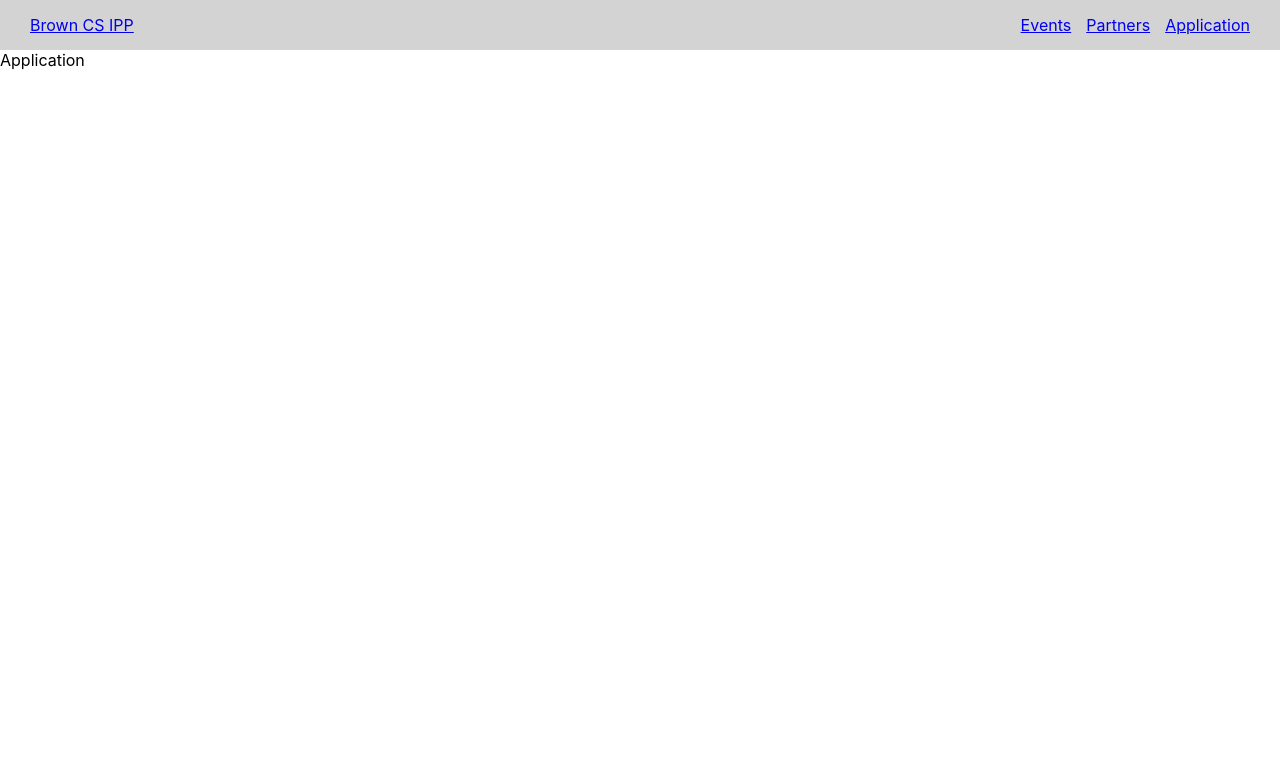
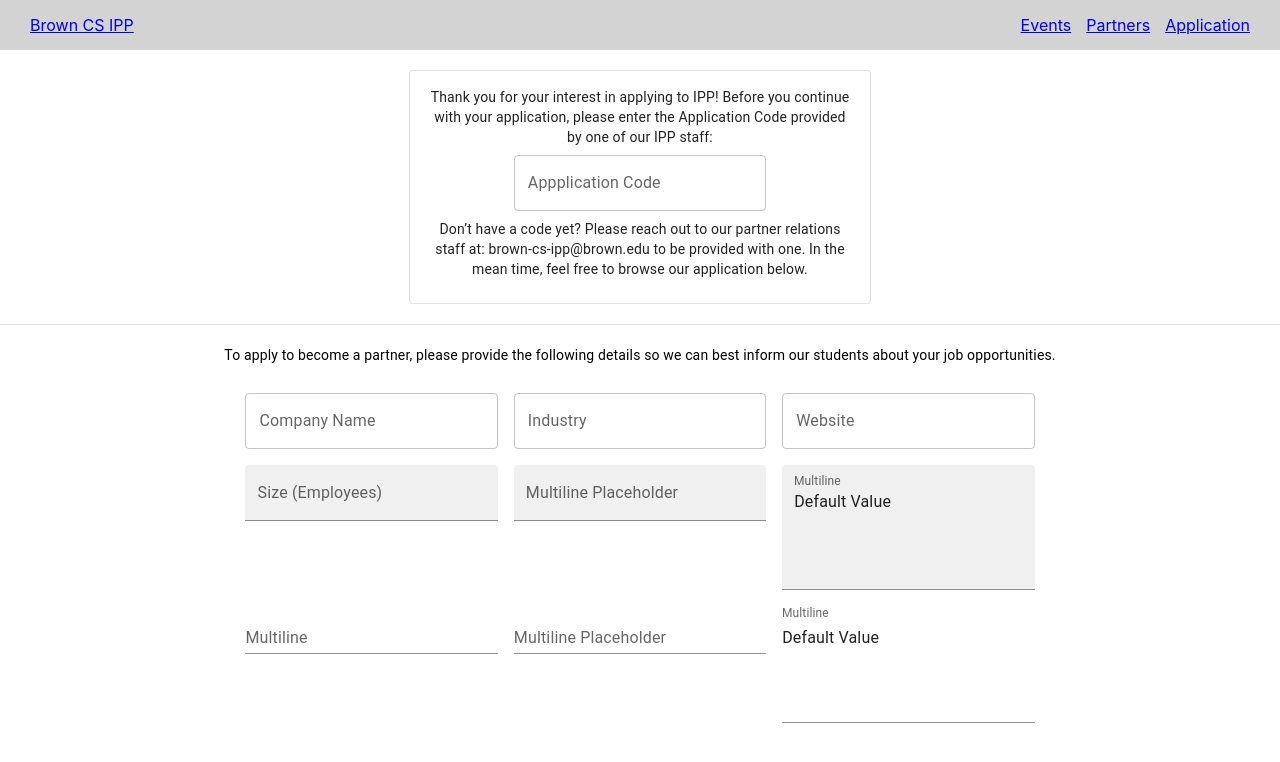
Before and after one commit to jbarlas/brown-cs-ipp, a React (Create React App) app: page /apply in a window 1280 px wide. Shown: the top 762 px of the page. Built offline with nearby package versions, Linux system fonts and the light colour scheme.

Commit message:
feat: application rough draft

```diff
--- a/src/views/application/Application.jsx
+++ b/src/views/application/Application.jsx
@@ -1,7 +1,131 @@
 import React from 'react'
+import Box from '@mui/material/Box';
+import TextField from '@mui/material/TextField';
+import Card from '@mui/material/Card';
+import CardActions from '@mui/material/CardActions';
+import CardContent from '@mui/material/CardContent';
+import Button from '@mui/material/Button';
+import Typography from '@mui/material/Typography';
+import Grid from '@mui/material/Grid';
+import Divider from '@mui/material/Divider';
+import { maxWidth } from '@mui/system';
 
 export default function Application() {
   return (
-    <div>Application</div>
+    <div>
+<div id='code-block' align="center">
+      <br></br>
+<Grid
+justifyContent="center"
+alignItems="center">
+<Card variant="outlined" sx={{ minWidth: 450, maxWidth:460 }}>
+      <CardContent>
+        <Typography variant="body2" component="div">
+        Thank you for your interest in applying to IPP! Before you continue with your application, please enter the Application Code provided by one of our IPP staff:
+        </Typography>
+        <Box
+    component="form"
+    sx={{
+      '& > :not(style)': { m: 1, width: '25ch' },
+    }}
+    noValidate
+    autoComplete="off"
+  >
+    <TextField id="outlined-basic" label="Appplication Code" variant="outlined" />
+  </Box>
+  <Typography variant="body2">
+    Don’t have a code yet? Please reach out to our partner relations staff at: brown-cs-ipp@brown.edu to be provided with one. In the mean time, feel free to browse our application below.
+        </Typography>
+      </CardContent>
+    </Card>
+</Grid>
+    </div>
+    <br></br>
+    <Divider />
+    <br></br>
+    <div id="form" align="center">
+    <Typography variant="body2">
+    To apply to become a partner, please provide the following details so we can best inform our students about your job opportunities.
+    </Typography>
+    <br></br>
+    <Box
+      component="form"
+      sx={{
+        '& .MuiTextField-root': { m: 1, width: '25ch' },
+      }}
+      noValidate
+      autoComplete="off"
+    >
+      <div>
+        <TextField
+          id="outlined-multiline-flexible"
+          label="Company Name"
+          Company Name
+          maxRows={4}
+        />
+        <TextField
+          id="outlined-textarea"
+          label="Industry"
+          placeholder="Placeholder"
+          Industry
+        />
+        <TextField
+          id="outlined-multiline-static"
+          label="Website"
+          Website
+          rows={4}
+        />
+      </div>
+      <div>
+        <TextField
+          id="filled-multiline-flexible"
+          label="Size (Employees)"
+          Employees
+          maxRows={4}
+          variant="filled"
+        />
+        <TextField
+          id="filled-textarea"
+          label="Multiline Placeholder"
+          placeholder="Placeholder"
+          multiline
+          variant="filled"
+        />
+        <TextField
+          id="filled-multiline-static"
+          label="Multiline"
+          multiline
+          rows={4}
+          defaultValue="Default Value"
+          variant="filled"
+        />
+      </div>
+      <div>
+        <TextField
+          id="standard-multiline-flexible"
+          label="Multiline"
+          multiline
+          maxRows={4}
+          variant="standard"
+        />
+        <TextField
+          id="standard-textarea"
+          label="Multiline Placeholder"
+          placeholder="Placeholder"
+          multiline
+          variant="standard"
+        />
+        <TextField
+          id="standard-multiline-static"
+          label="Multiline"
+          multiline
+          rows={4}
+          defaultValue="Default Value"
+          variant="standard"
+        />
+      </div>
+    </Box>
+    </div>
+    </div>
   )
 }
```
